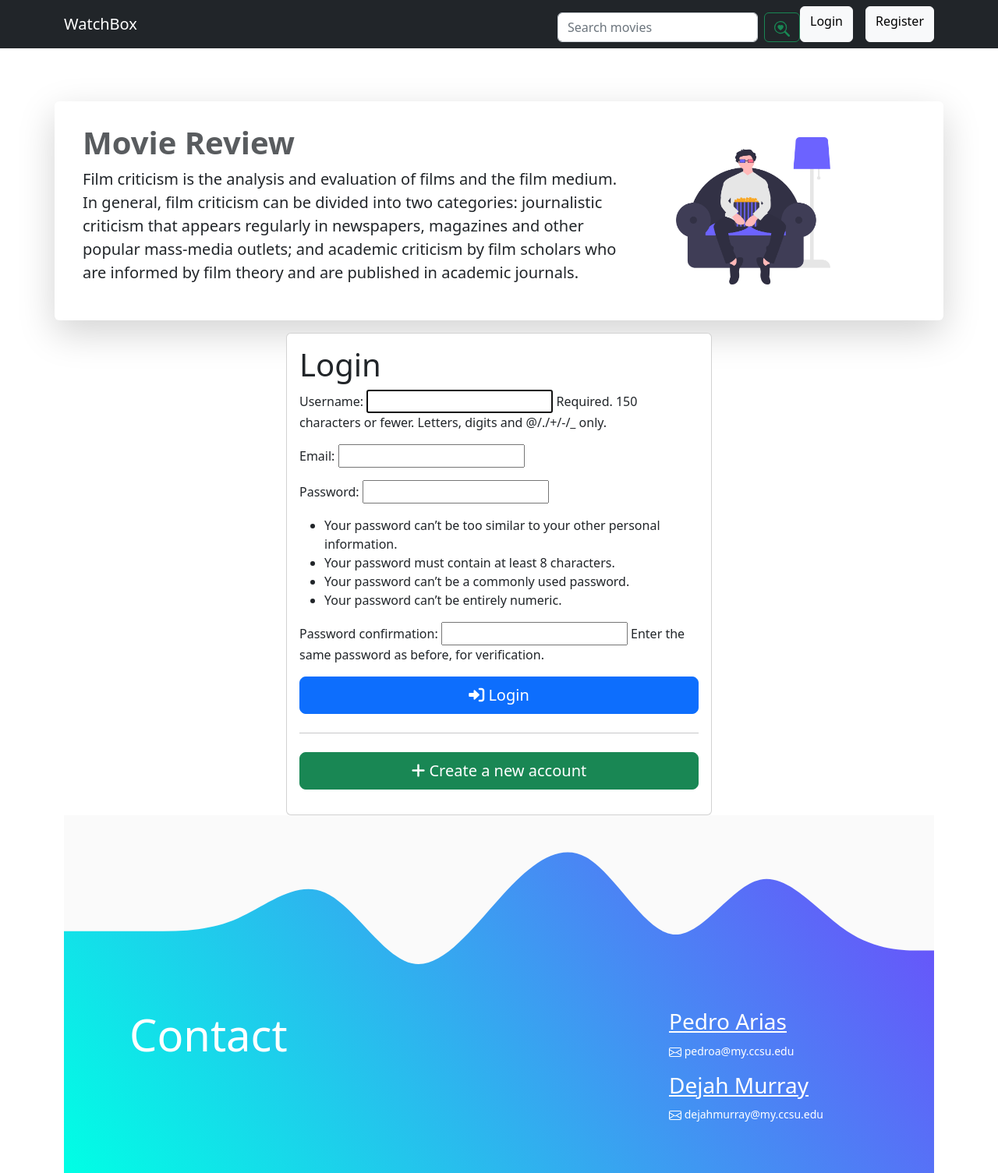
After one commit to P-arias/MovieReview, a Django app: template templates/review/login.html in a window 1280 px wide. The commit adds this page. Shown: the whole page at 78% size. Run offline with Django 4.2, Linux system fonts and the light colour scheme; the template is opened without the code that fills it: values that come from a table or form of the project are taken from there, others are empty; parts of the project's set-up code (start-up, migrations or seed data) failed here and were passed over; some libraries are stand-ins or nearby versions.

Commit message:
login functionalities

```diff
--- a/FinalProject/settings.py
+++ b/FinalProject/settings.py
@@ -118,7 +118,7 @@
 # https://docs.djangoproject.com/en/4.1/howto/static-files/
 
 STATIC_URL = 'static/'
-
+STATICFILES_DIRS = ['static']
 # Default primary key field type
 # https://docs.djangoproject.com/en/4.1/ref/settings/#default-auto-field
 
--- /dev/null
+++ b/MovieReviews/forms.py
@@ -0,0 +1,12 @@
+from django import forms
+from django.contrib.auth.forms import UserCreationForm
+from django.contrib.auth.models import User
+
+# This form is not currently used, but I included in case you need to design a custom UserRegistrationForm where
+# you can ask the user to enter email and password instead of password and username to register your site
+class UserRegistrationForm(UserCreationForm):
+    email = forms.EmailField(required=True, label='Email')
+
+    class Meta:
+        model = User
+        fields = ['username', 'email', 'password1', 'password2']
--- a/MovieReviews/urls.py
+++ b/MovieReviews/urls.py
@@ -1,6 +1,19 @@
 from django.urls import path
 from . import views
+from django.conf import settings
+from django.conf.urls.static import static
 
 urlpatterns = [
-    path('', views.index, name="index")
+    path('', views.index, name="index"),
+    path('register/', views.register_view, name='register'),
+    path('login/', views.login_view, name='login'),
+    path('logout/', views.logout_view, name='logout'),
+
+    path('add', views.add, name='add'),
+    path('update/<int:task_id>', views.update, name='update'),
+    path('delete/<int:task_id>', views.delete, name='delete'),
+    path('search', views.search, name='search'),
+
 ]
+
+static(settings.STATIC_URL, document_root=settings.STATIC_ROOT)
--- a/static/css/styles.css
+++ b/static/css/styles.css
@@ -12,3 +12,12 @@
 
      color: white;
  }
+
+ body {
+    background-color: #fefefe;
+    padding-top: 50px;
+}
+
+form > .alert > ul > li {
+    list-style: none;
+}
--- a/templates/review/base.html
+++ b/templates/review/base.html
@@ -5,32 +5,21 @@
     <meta charset="UTF-8">
      <meta name="viewport" content="width=device-width, initial-scale=1">
     <title>Movie Reviews</title>
+      <link rel="stylesheet" href="https://cdnjs.cloudflare.com/ajax/libs/font-awesome/6.2.0/css/all.min.css" integrity="sha512-xh6O/CkQoPOWDdYTDqeRdPCVd1SpvCA9XXcUnZS2FmJNp1coAFzvtCN9BmamE+4aHK8yyUHUSCcJHgXloTyT2A==" crossorigin="anonymous" referrerpolicy="no-referrer" />
     <link href="https://cdn.jsdelivr.net/npm/bootstrap@5.2.1/dist/css/bootstrap.min.css" rel="stylesheet" integrity="sha384-iYQeCzEYFbKjA/T2uDLTpkwGzCiq6soy8tYaI1GyVh/UjpbCx/TYkiZhlZB6+fzT" crossorigin="anonymous">
     <link rel="stylesheet" href="{% static 'css/styles.css' %}">
 </head>
   <body class="bg-white">
 
     <nav class="navbar navbar-expand-lg navbar-dark bg-dark fixed-top">
-  <div class="container-fluid mx-5 px-2">
-
-     <a class="navbar-brand" href="{% url 'index' %}">Movie Review</a>
-
+    <div class="container">
+        <a class="navbar-brand" href="{% url 'index' %}">WatchBox</a>
         <button class="navbar-toggler" type="button" data-bs-toggle="collapse" data-bs-target="#navbarSupportedContent" aria-controls="navbarSupportedContent" aria-expanded="false" aria-label="Toggle navigation">
             <span class="navbar-toggler-icon"></span>
         </button>
-
         <div class="collapse navbar-collapse" id="navbarSupportedContent">
-          <ul class="navbar-nav me-auto mb-2 mb-lg-0">
+            <ul class="navbar-nav ms-auto mb-2 mb-lg-0">
                 <li class="nav-item">
-              <a class="nav-link active" aria-current="page" href="{% url 'index' %}">Home</a>
-            </li>
-
-            <li class="nav-item">
-                <a class="nav-link" aria-current="page" href="#">Login</a>
-            </li>
-
-          </ul>
-
                     <form class="d-flex pt-2" action="{% url 'index' %}" method="post"  role="search">
                         {% csrf_token %}
                         <input class="form-control  me-2" type="search" placeholder="Search movies" aria-label="Search your favorite movies" name="search">
@@ -41,11 +30,32 @@
                             </svg>
                         </button>
                    </form>
+                </li>
+
+                {% if user.is_authenticated %}
+
+                    <li class="nav-item dropdown">
+                        <a class="nav-link dropdown-toggle active" data-bs-toggle="dropdown" href="#"
+                           role="button" aria-expanded="false">{{  user.username}}</a>
+                        <ul class="dropdown-menu">
+                            <li> <a class="dropdown-item" href="{% url 'index' %}">Home</a></li>
+                            <li><hr class="dropdown-divider"></li>
+                            <li> <a class="dropdown-item" href="{% url 'logout' %}">Logout</a> </li>
+                        </ul>
+                    </li>
+              </ul>
+
+                {% else %}
+                    <a class="btn btn-light" href={% url 'login' %}>Login</a>
+                    <div class="m-2"></div>
+                    <a class="btn btn-light" href={% url 'register' %}>Register</a>
+                {% endif %}
+
             </div>
+        </div>
+    </nav>
 
 
-    </div>
-  </nav>
 
     <div class="container container-margin" >
         <div class="row align-items-center shadow-lg p-3 mb-3 bg-body rounded p-4">
--- /dev/null
+++ b/templates/review/login.html
@@ -0,0 +1,35 @@
+{% extends 'review/base.html' %}
+{% load crispy_forms_tags %}
+
+{% block title %}
+    Login
+{% endblock %}
+{% block body %}
+
+    <div class="row justify-content-center">
+        <div class="col-6">
+            <div class="card">
+                <div class="card-body">
+                    <h1 >Login</h1>
+                    <form action="{% url 'login' %}" method="post" novalidate>
+                        {% csrf_token %}
+                        {{ form|crispy }}
+
+                        <div class="d-grid gap-2 my-3 ">
+                            {% comment %}
+                            more info visit: https://getbootstrap.com/docs/5.2/components/buttons/#block-buttons
+                            {% endcomment %}
+                            <button class="btn btn-primary btn-lg" type="submit"><i class="fas fa-sign-in-alt"></i> Login</button>
+                            <hr>
+                            <a href="{% url 'register' %}" class="btn btn-success btn-lg"><i class="fas fa-plus"></i> Create a new account</a>
+                        </div>
+
+                    </form>
+
+
+                </div>
+            </div>
+        </div>
+    </div>
+
+{% endblock %}
```
Also changed, not shown: MovieReviews/views.py (+56 -0 lines), templates/review/account.html (added, +10 -0 lines), templates/review/add.html (added, +10 -0 lines), templates/review/posts.html (added, +10 -0 lines), templates/review/register.html (added, +27 -0 lines), templates/review/update.html (added, +10 -0 lines), templates/review/post.html (deleted), templates/review/review.html (deleted). Lines whose indentation alone changed are shown as unchanged.
